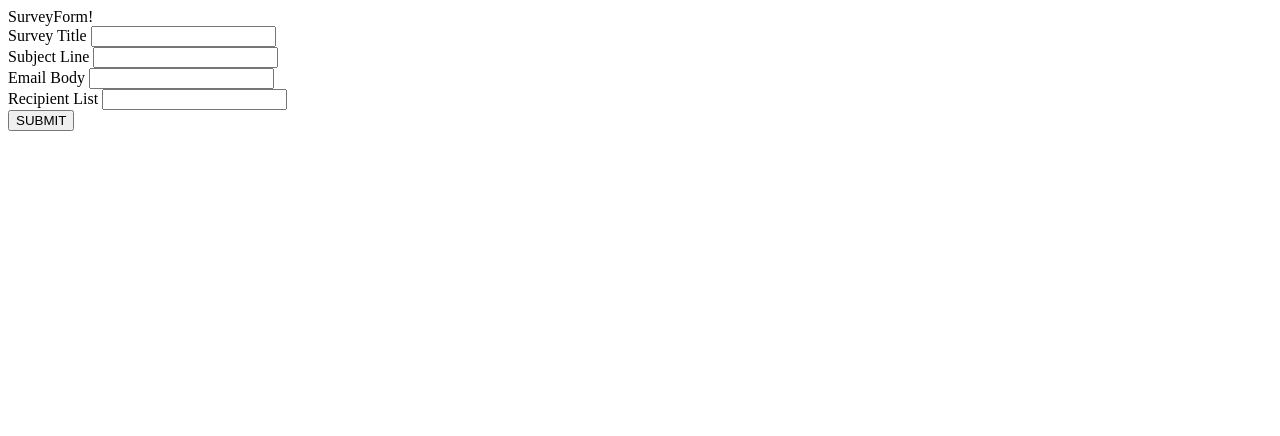
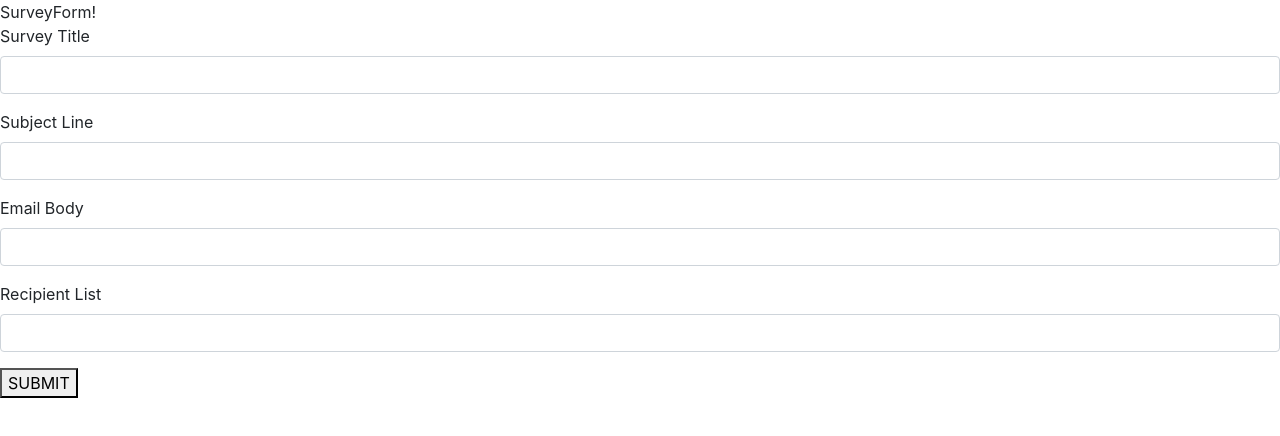
Before and after one commit to sabinbogati1/Redux-form-First, a React (Create React App) app: page / in a window 1280 px wide. Shown: the top 436 px of the page. Built offline with nearby package versions, Linux system fonts and the light colour scheme.

Commit message:
Advancing From SurveyForm

```diff
--- a/public/index.html
+++ b/public/index.html
@@ -10,6 +10,10 @@
     -->
     <link rel="manifest" href="%PUBLIC_URL%/manifest.json">
     <link rel="shortcut icon" href="%PUBLIC_URL%/favicon.ico">
+    <link rel="stylesheet" href="https://maxcdn.bootstrapcdn.com/bootstrap/4.0.0/css/bootstrap.min.css">
+  <script src="https://ajax.googleapis.com/ajax/libs/jquery/3.3.1/jquery.min.js"></script>
+  <script src="https://cdnjs.cloudflare.com/ajax/libs/popper.js/1.12.9/umd/popper.min.js"></script>
+  <script src="https://maxcdn.bootstrapcdn.com/bootstrap/4.0.0/js/bootstrap.min.js"></script>
     <!--
       Notice the use of %PUBLIC_URL% in the tags above.
       It will be replaced with the URL of the `public` folder during the build.
--- a/src/surveys/SurveyField.js
+++ b/src/surveys/SurveyField.js
@@ -6,10 +6,11 @@ export default ({input , label, meta:{error,touched}  }) =>{
 
 
  return(
-         <div>
+         <div className="form-group">
              <label>{label} </label>
-               <input {...input}  />
-               <div>
+               <input className="form-control" {...input}  />
+
+               <div className="text-danger">
                     {touched && error}
                 </div>
 
--- a/src/surveys/SurveyForm.js
+++ b/src/surveys/SurveyForm.js
@@ -17,27 +17,9 @@ const FIELDS = [
 class SurveyForm extends Component {
   renderFields() {
 
-    return _.map(FIELDS, ({ label, name }) => // <-------|
-      // return _.map(FIELDS, field=>{ // we replace ---|
-
-      // /   return <Field component={SurveyField} type="text" label={field.label} name={field.name} />
-      (
+    return _.map(FIELDS, ({ label, name }) =>(
         <Field key={name} component={SurveyField} type="text" label={label} name={name} />
-      ),
-      //  return (
-      // <div>
-      //     <Field label="Survey Title" type="text" name="title" component={SurveyField} />
-      //     <Field label="Subject Line" type="text" name="subject" component={SurveyField} />
-      //     <Field label="Email Body" type="text" name="body" component={SurveyField} />
-      //     <Field label="Recipient List" type="text" name="emails" component={SurveyField} />
-
-      // </div>
-
-
-      //     })
-
-
-      // );
+      )
     )
     ;
   }
@@ -47,7 +29,7 @@ class SurveyForm extends Component {
       <div>
                 SurveyForm!
 
-        <form onSubmit={this.props.handleSubmit(values => console.log(values))}>
+        <form onSubmit={this.props.handleSubmit(this.props.onSurveySubmit)}>
           {this.renderFields()}
           <button type="submit">SUBMIT </button>
         </form>
@@ -59,17 +41,6 @@ class SurveyForm extends Component {
 
 function validate(values) {
   const errors = {};
-//   if (!values.title) {
-//     errors.title = 'Please provide Title';
-//   }
-
-//   if (!values.subject) {
-//     errors.title = 'Please provide subject';
-//   }
-
-//   if (!values.body) {
-//     errors.title = 'Please provide body';
-//   }
 
 errors.emails = validateEmails(values.emails || "");
 
--- /dev/null
+++ b/src/surveys/SurveyFormReview.js
@@ -0,0 +1,15 @@
+import React from "react";
+
+
+const SurveyReview = ()=>{
+
+return(
+    <div>
+        <h5>Please Conform your entries</h5>
+    </div>
+)
+
+
+}
+
+export default SurveyReview;
--- a/src/surveys/SurveyNew.js
+++ b/src/surveys/SurveyNew.js
@@ -1,12 +1,23 @@
 import React,{Component} from "react";
 import SurveyForm from "./SurveyForm";
+import SurveyFormReview from "./SurveyFormReview";
 
 class SurveyNew extends Component{
+
+    state={ showFormReview:false};
+
+    renderContent(){
+        if(this.state.showFormReview){
+            return <SurveyFormReview/>;
+        }
+
+        return <SurveyForm onSurveySubmit={()=> this.setState({showFormReview:true})} />;
+    }
 
     render(){
         return(
             <div>
-                <SurveyForm/>
+                {this.renderContent()}
             </div>
         )
     }
```
